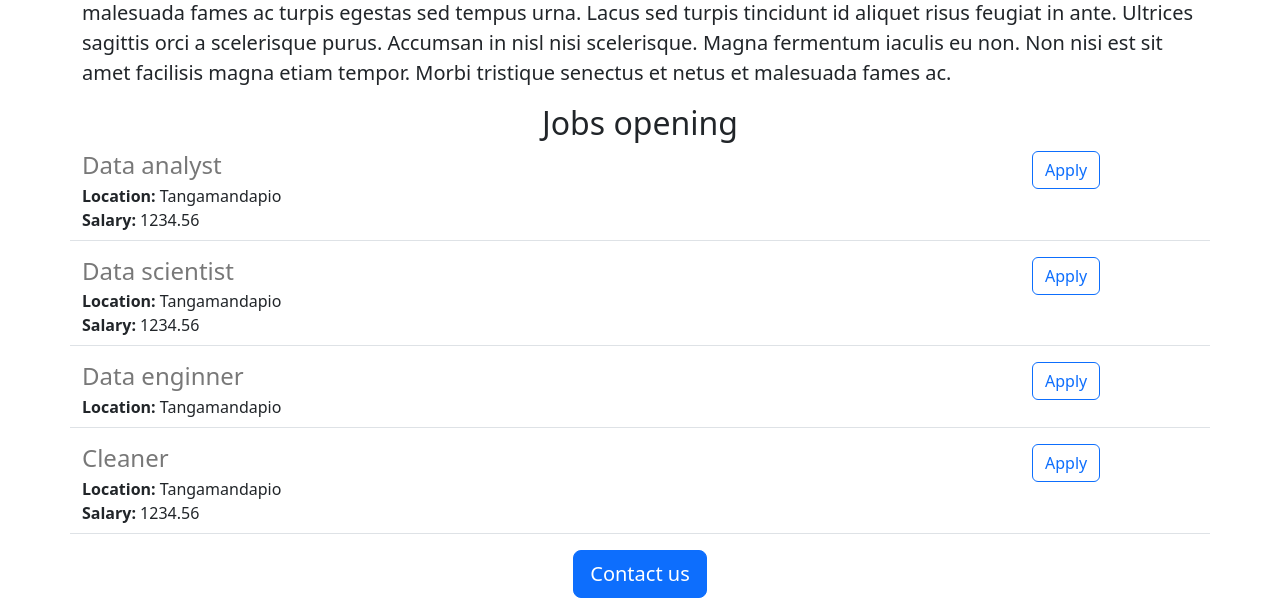
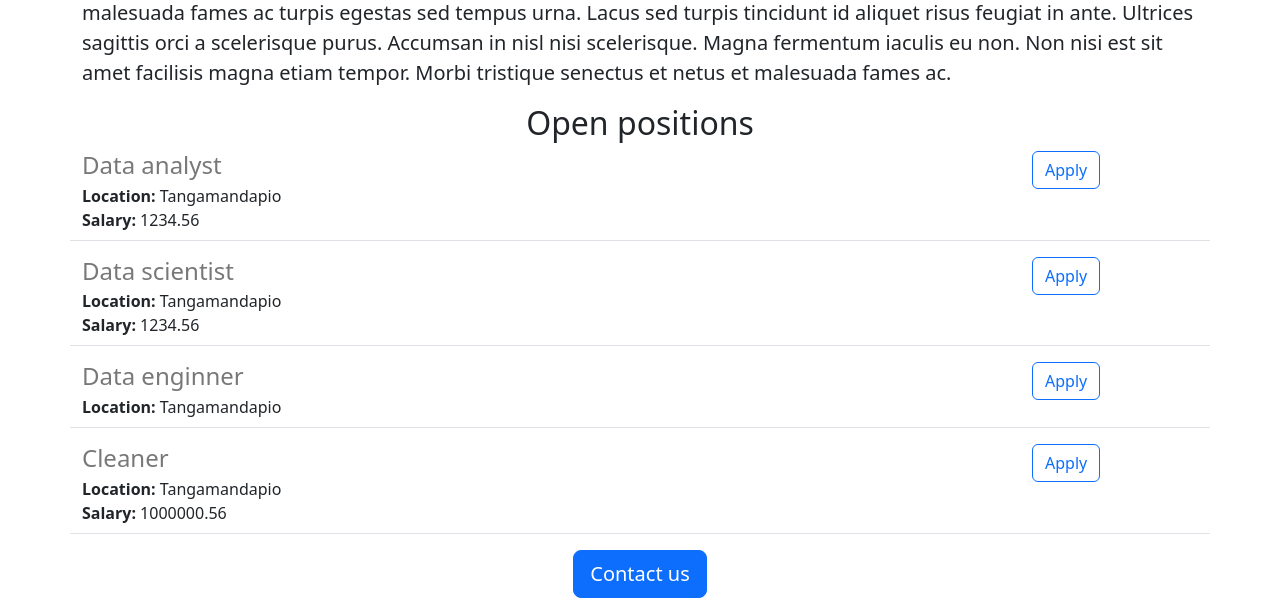
Before and after one commit to psiq-guilherme/my-clinic, a Flask app: page / in a window 1280 px wide. Shown: the part 662-1270 px from the top of the page. Run offline with Flask 3, Linux system fonts and the light colour scheme.

Commit message:
testing update

```diff
--- a/app.py
+++ b/app.py
@@ -24,7 +24,7 @@ JOBS = [
         "id": 4,
         "title": "Cleaner",
         "location": "Tangamandapio",
-        "salary": 1234.56
+        "salary": 1000000.56
     },
 
 ]
--- a/templates/home.html
+++ b/templates/home.html
@@ -19,7 +19,7 @@
         <img id="banner" class="img-fluid" src="static/banner.jpg" alt="Banner image">
         <h2 class="text-center mt-2 mb-4">About us</h2>
         <p class="lead">Lorem ipsum dolor sit amet, consectetur adipiscing elit, sed do eiusmod tempor incididunt ut labore et dolore magna aliqua. Nulla facilisi morbi tempus iaculis urna id. Vitae congue eu consequat ac felis donec et odio. Faucibus et molestie ac feugiat. Viverra suspendisse potenti nullam ac tortor vitae. Quis ipsum suspendisse ultrices gravida dictum. Nisl suscipit adipiscing bibendum est ultricies integer. Tortor aliquam nulla facilisi cras fermentum odio eu feugiat. Id consectetur purus ut faucibus pulvinar elementum. Feugiat sed lectus vestibulum mattis. Netus et malesuada fames ac turpis egestas sed tempus urna. Lacus sed turpis tincidunt id aliquet risus feugiat in ante. Ultrices sagittis orci a scelerisque purus. Accumsan in nisl nisi scelerisque. Magna fermentum iaculis eu non. Non nisi est sit amet facilisis magna etiam tempor. Morbi tristique senectus et netus et malesuada fames ac.</p>
-        <h2 class="text-center">Jobs opening</h2>
+        <h2 class="text-center">Open positions</h2>
         <div>
             {% include "jobitem.html" %}
         </div>
```
